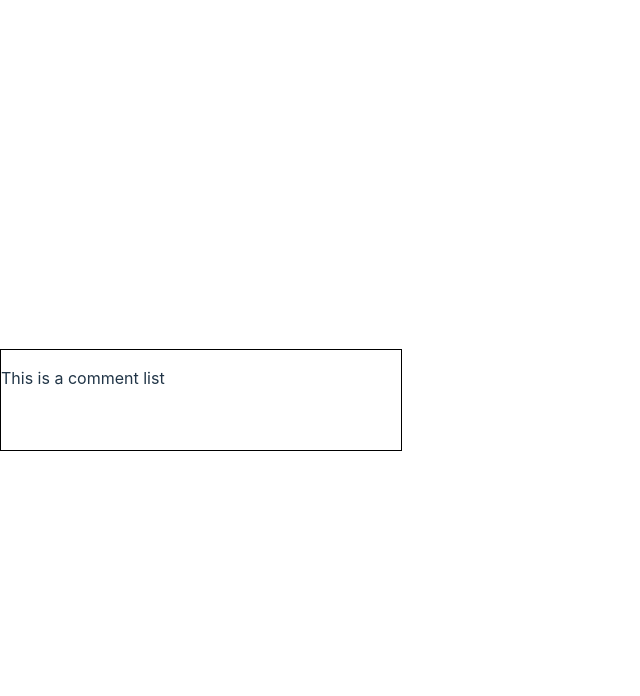
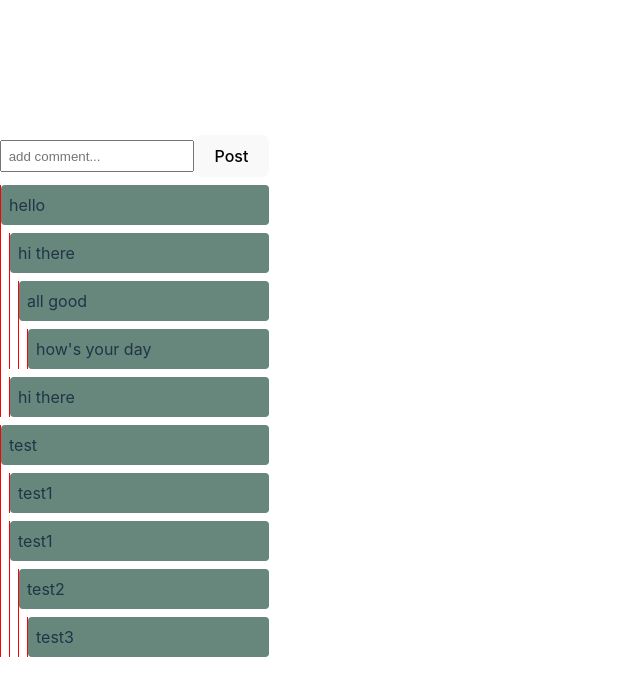
Before and after one commit to Roxiler/social-media-comments, a React (Vite) app: page / in a window 1280 px wide. Shown: the top 696 px of the page, without its empty margins (0-640 px from the left). Built offline with nearby package versions, Linux system fonts and the light colour scheme.

Commit message:
nested comment implementation

```diff
--- a/src/App.tsx
+++ b/src/App.tsx
@@ -1,5 +1,71 @@
 import { useState } from 'react'
 import { Comments } from './components'
+
+const comments = [
+  {
+    id: 1,
+    userName: "JP",
+    value: "hello",
+    comments: [{
+      id: 11,
+      userName: "AAAA",
+      value: "hi there",
+      comments: [
+        {
+          id: 22,
+          userName: "XYZ",
+          value: "all good",
+          comments: [
+            {
+              id: 33,
+              userName: "ABC",
+              value: "how's your day",
+              comments: []
+            }
+          ]
+        }
+      ]
+    },
+    {
+      id: 12,
+      userName: "ZZ",
+      value: "hi there",
+      comments: []
+    },
+    ]
+  },
+  {
+    id: 2,
+    userName: "BBBB",
+    value: "test",
+    comments: [{
+      id: 11,
+      value: "test1",
+      comments: []
+    },
+    {
+      id: 12,
+      userName: "ZZ",
+      value: "test1",
+      comments: [
+        {
+          id: 22,
+          userName: "XYZ",
+          value: "test2",
+          comments: [
+            {
+              id: 33,
+              userName: "ABC",
+              value: "test3",
+              comments: []
+            }
+          ]
+        }
+      ]
+    },
+    ]
+  }
+]
 
 function App() {
 
@@ -7,7 +73,7 @@ function App() {
     <>
       <div>
         <div>
-          <Comments comments={[]}/>
+          <Comments comments={comments} />
         </div>
       </div>
     </>
--- a/src/components/comments/comment-list/CommentsList.tsx
+++ b/src/components/comments/comment-list/CommentsList.tsx
@@ -1,10 +1,26 @@
+import { useState } from "react"
+import CommentsTextbox from "../comment-textbox/CommentsTextbox"
+import Comment from "../comment/Comment"
 
+interface ICommentList {
+    commentData: any[]
+    setCommentData: React.Dispatch<React.SetStateAction<any[]>>
+}
 
-export const CommentsList = (props: any) => {
+export const CommentsList = (props: ICommentList) => {
 
     return (
-        <div style={{width: 400, height: 100, border: '1px solid black'}}>
-            <p>This is a comment list</p>
+        <div>
+            <div>
+                <CommentsTextbox setCommentData={props.setCommentData} />
+                <div className="comments">
+                    {
+                        props.commentData.map((comment, i) => {
+                            return <Comment key={i} data={comment.value} comments={comment.comments} />
+                        })
+                    }
+                </div>
+            </div>
         </div>
     )
 }
--- a/src/components/comments/comment-textbox/CommentsTextbox.tsx
+++ b/src/components/comments/comment-textbox/CommentsTextbox.tsx
@@ -0,0 +1,31 @@
+import React, { useState } from 'react'
+import "./styles.scss"
+interface ICommentInputProps {
+    setCommentData: React.Dispatch<React.SetStateAction<any[]>>
+}
+
+
+const CommentsTextbox = (props: ICommentInputProps) => {
+    const [comment, addComment] = useState("")
+    return (
+        <div className="input-wrapper">
+            <input
+                type="text"
+                placeholder='add comment...'
+                value={comment}
+                onChange={(e) => addComment(e.target.value)}
+                onKeyUp={(e) => {
+                    if (e.code !== "Enter") return
+                    props.setCommentData(prev => [...prev, { value: comment, comments: [] }]);
+                    addComment("")
+                }}
+            />
+            <button onClick={() => {
+                props.setCommentData(prev => [...prev, { value: comment, comments: [] }]);
+                addComment("")
+            }}>Post</button>
+        </div>
+    )
+}
+
+export default CommentsTextbox
--- /dev/null
+++ b/src/components/comments/comment-textbox/styles.scss
@@ -0,0 +1,10 @@
+.input-wrapper {
+    display: flex;
+    align-items: center;
+
+
+    input {
+        padding: .5em;
+        flex: 1;
+    }
+}
--- a/src/components/comments/comment/Comment.tsx
+++ b/src/components/comments/comment/Comment.tsx
@@ -0,0 +1,29 @@
+import React from 'react'
+import "./styles.scss"
+
+interface IComment {
+    data: string
+    comments: any[]
+}
+
+
+const Comment = (props: IComment) => {
+    return (
+        <div>
+            <div className='comment-box'>
+                <div className="comment">
+                    {props.data}
+                </div>
+                <div className="nested_comment">
+                    {
+                        props.comments.map((comment, i) => {
+                            return <Comment key={i} comments={comment.comments} data={comment.value} />
+                        })
+                    }
+                </div>
+            </div>
+        </div>
+    )
+}
+
+export default Comment
--- /dev/null
+++ b/src/components/comments/comment/styles.scss
@@ -0,0 +1,14 @@
+.comment-box {
+    border-left: solid red 1px;
+
+    .comment {
+        padding: .5em;
+        background-color: rgb(103, 134, 124);
+        margin: .5em 0;
+        border-radius: 0.25em;
+    }
+
+    .nested_comment {
+        margin-left: .5em;
+    }
+}
--- a/src/components/comments/index.tsx
+++ b/src/components/comments/index.tsx
@@ -1,17 +1,18 @@
+import { useState } from "react";
 import { CommentsList } from "./comment-list/CommentsList";
 
 
 interface Props {
-    comments: [];
+    comments: any[];
 }
 
 export const Comments = (props: Props) => {
-
-    const {comments} = props;
+    const { comments } = props;
+    const [commentsData, setCommentsData] = useState(comments)
 
     return (
         <div>
-            <CommentsList comments={comments}/>
+            <CommentsList commentData={commentsData} setCommentData={setCommentsData} />
         </div>
     )
 }
```
Also changed, not shown: src/components/comments/comment-list/styles.css (deleted), src/components/comments/comment-list/styles.scss (added), src/components/comments/comment-textbox/styles.css (deleted), src/components/comments/comment/styles.css (deleted).
